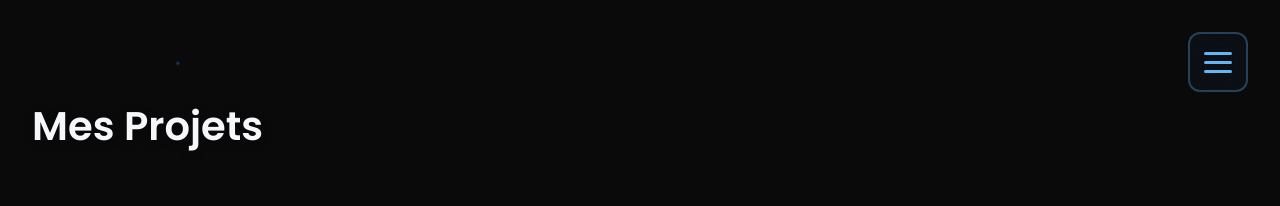
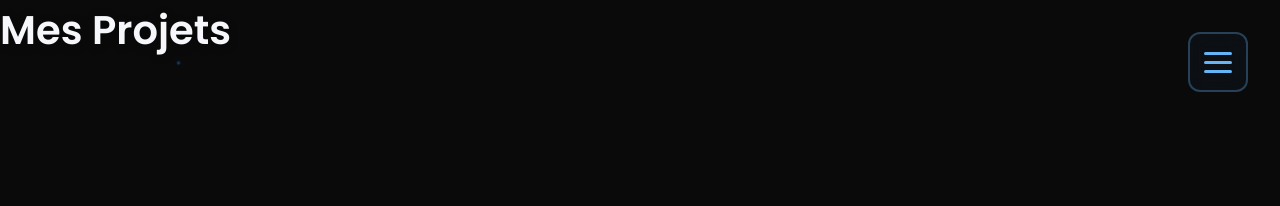
Before and after one commit to theogardere/theogardere.github.io, a plain HTML site: page projets.html in a window 1280 px wide. Shown: the top 206 px of the page. Drawn offline with Linux system fonts and the light colour scheme.

Commit message:
Update projets.html

```diff
--- a/projets.html
+++ b/projets.html
@@ -285,14 +285,10 @@
 
     /* En-tête de page */
     .page-header {
-      position: fixed;
-      top: 6rem;
-      left: 2rem;
-      z-index: 100;
-      opacity: 0;
-      animation: fadeInDown 1.2s ease-out 0.3s forwards;
-      transition: opacity 0.3s ease, transform 0.3s ease;
-    }
+        top: 3rem;
+        left: 1rem;
+      }
+
 
     .page-header.hidden {
       opacity: 0;
```
